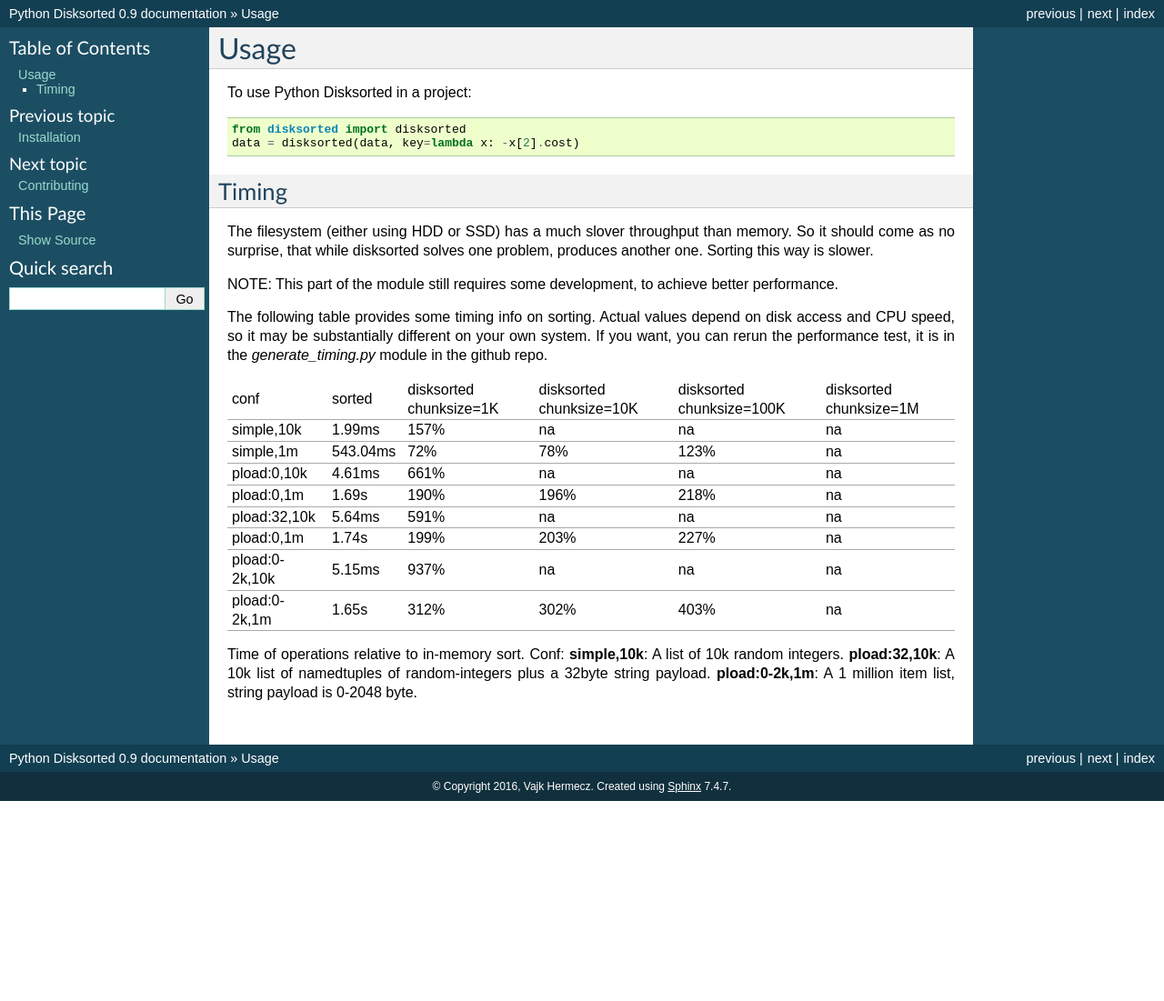
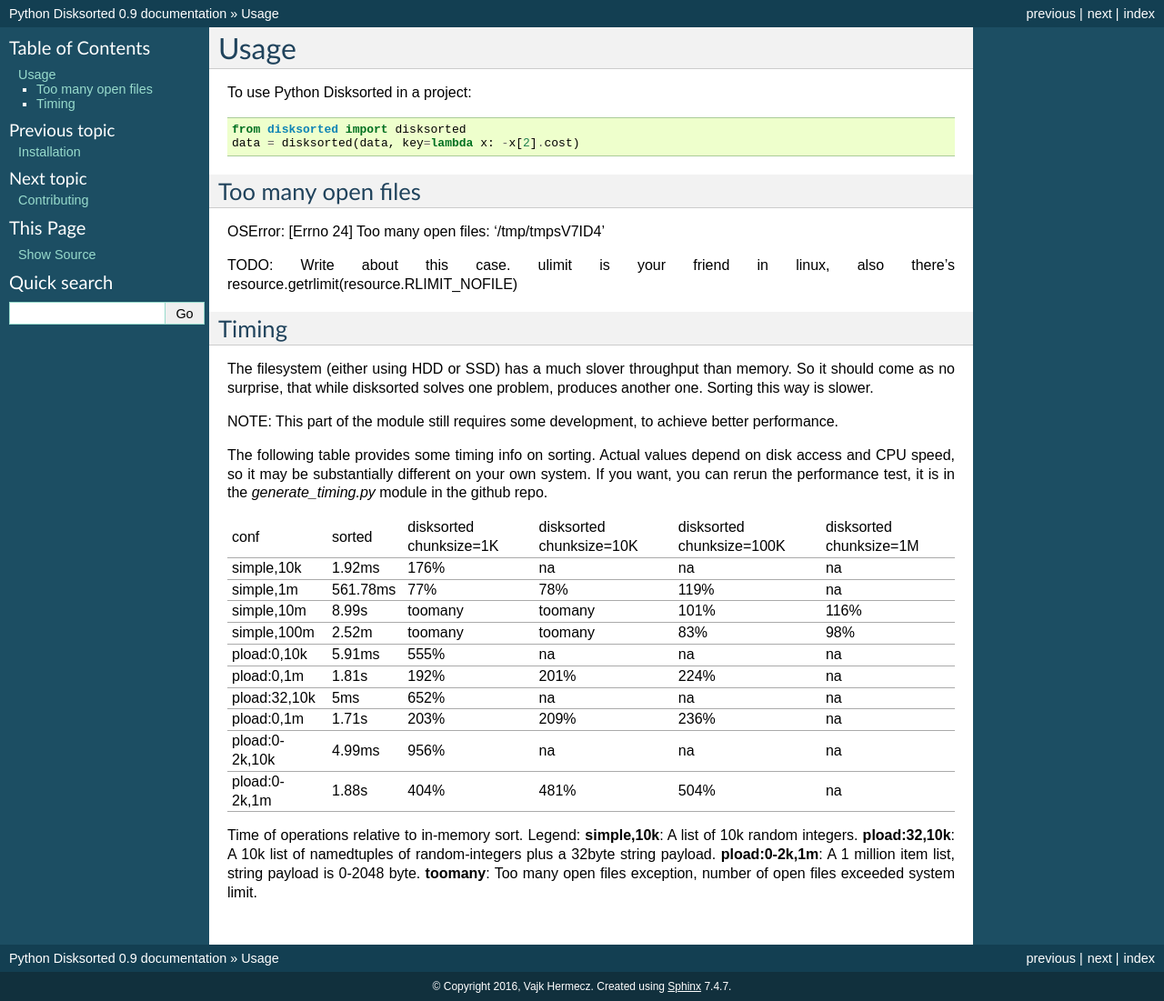
Before and after one commit to vhermecz/python-disksorted, a Sphinx documentation site: the page built from docs/usage.rst, in a window 1280 px wide. Shown: the whole page at 91% size. Built offline with Sphinx 7.4.7, drawn with Linux system fonts in a browser that asks for light colours; before the commit the page ends 900 px from its top, so only the background shows below that.

Commit message:
Documentation update

```diff
--- a/docs/timing.rst
+++ b/docs/timing.rst
@@ -1,12 +1,14 @@
 ==============  ========  ============  =============  ==============  ============
 conf            sorted    disksorted    disksorted     disksorted      disksorted
                           chunksize=1K  chunksize=10K  chunksize=100K  chunksize=1M
-simple,10k      1.99ms    157%          na             na              na
-simple,1m       543.04ms  72%           78%            123%            na
-pload:0,10k     4.61ms    661%          na             na              na
-pload:0,1m      1.69s     190%          196%           218%            na
-pload:32,10k    5.64ms    591%          na             na              na
-pload:0,1m      1.74s     199%          203%           227%            na
-pload:0-2k,10k  5.15ms    937%          na             na              na
-pload:0-2k,1m   1.65s     312%          302%           403%            na
+simple,10k      1.92ms    176%          na             na              na
+simple,1m       561.78ms  77%           78%            119%            na
+simple,10m      8.99s     toomany       toomany        101%            116%
+simple,100m     2.52m     toomany       toomany        83%             98%
+pload:0,10k     5.91ms    555%          na             na              na
+pload:0,1m      1.81s     192%          201%           224%            na
+pload:32,10k    5ms       652%          na             na              na
+pload:0,1m      1.71s     203%          209%           236%            na
+pload:0-2k,10k  4.99ms    956%          na             na              na
+pload:0-2k,1m   1.88s     404%          481%           504%            na
 ==============  ========  ============  =============  ==============  ============
--- a/docs/usage.rst
+++ b/docs/usage.rst
@@ -6,6 +6,14 @@
 
     from disksorted import disksorted
     data = disksorted(data, key=lambda x: -x[2].cost)
+
+Too many open files
+-------------------
+
+OSError: [Errno 24] Too many open files: '/tmp/tmpsV7ID4'
+
+TODO: Write about this case. ulimit is your friend in linux, also there's resource.getrlimit(resource.RLIMIT_NOFILE)
+
 
 Timing
 ------
@@ -22,7 +30,8 @@
 
 .. include:: timing.rst
 
-Time of operations relative to in-memory sort. Conf:
+Time of operations relative to in-memory sort. Legend:
 **simple,10k**: A list of 10k random integers.
 **pload:32,10k**: A 10k list of namedtuples of random-integers plus a 32byte string payload.
 **pload:0-2k,1m**: A 1 million item list, string payload is 0-2048 byte.
+**toomany**: Too many open files exception, number of open files exceeded system limit.
```
Also changed, not shown: generate_timing.py (+19 -10 lines).
